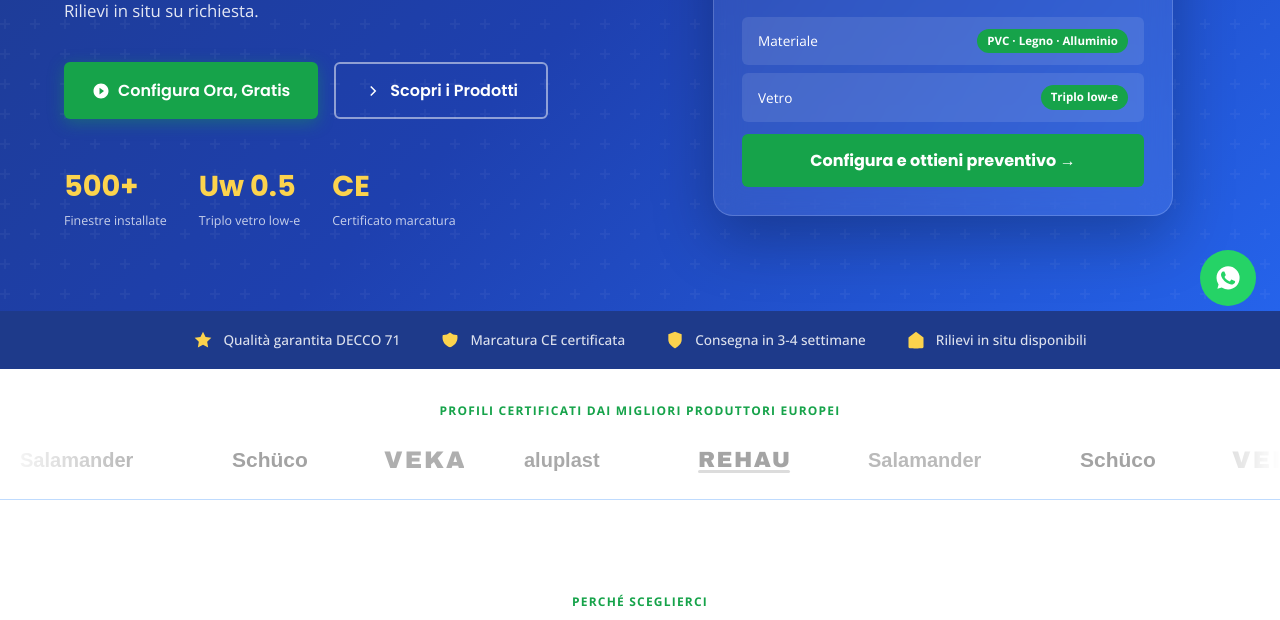
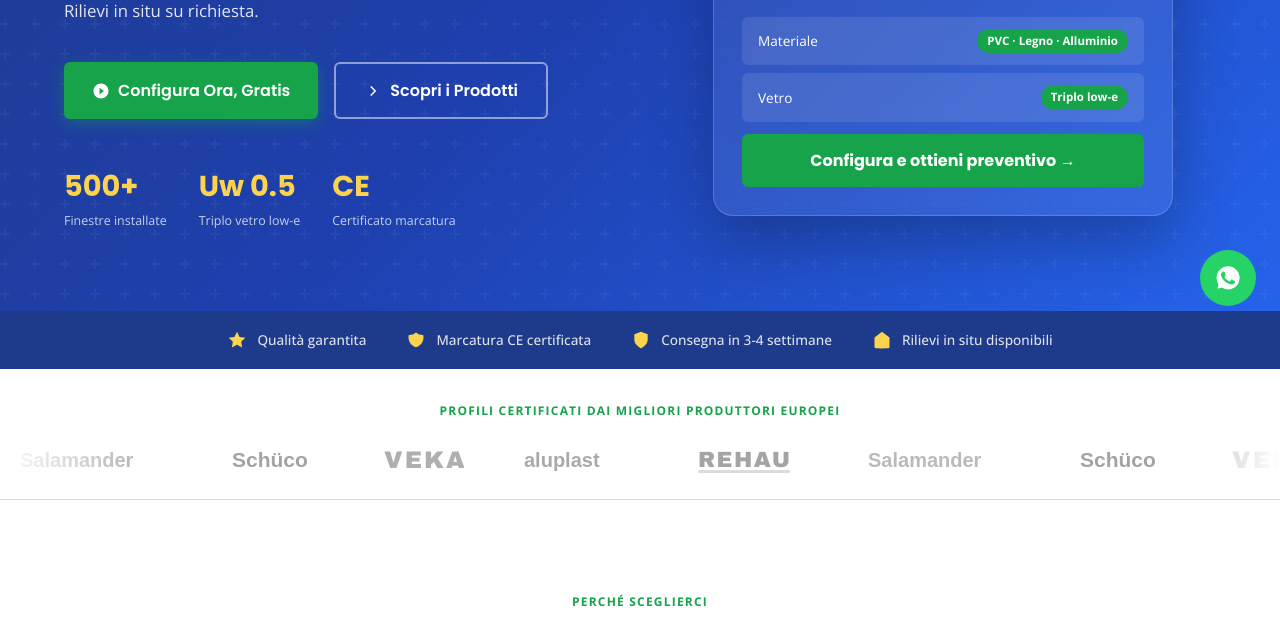
Before and after one commit to ooindoo/vetro-connections, a plain HTML site: page index.html in a window 1280 px wide. Shown: the part 470-1090 px from the top of the page. Drawn offline with nearby package versions, Linux system fonts and the light colour scheme.

Commit message:
chore: rimuove riferimento DECCO 71 dalla trust bar homepage

```diff
--- a/index.html
+++ b/index.html
@@ -488,7 +488,7 @@
     <div class="trust-bar-inner">
       <div class="trust-item">
         <svg viewBox="0 0 24 24"><path d="M12 2l3.09 6.26L22 9.27l-5 4.87 1.18 6.88L12 17.77l-6.18 3.25L7 14.14 2 9.27l6.91-1.01L12 2z"/></svg>
-        Qualità garantita DECCO 71
+        Qualità garantita
       </div>
       <div class="trust-item">
         <svg viewBox="0 0 24 24"><path d="M9 12l2 2 4-4m5.618-4.016A11.955 11.955 0 0112 2.944a11.955 11.955 0 01-8.618 3.04A12.02 12.02 0 003 9c0 5.591 3.824 10.29 9 11.622 5.176-1.332 9-6.03 9-11.622 0-1.042-.133-2.052-.382-3.016z"/></svg>
```
